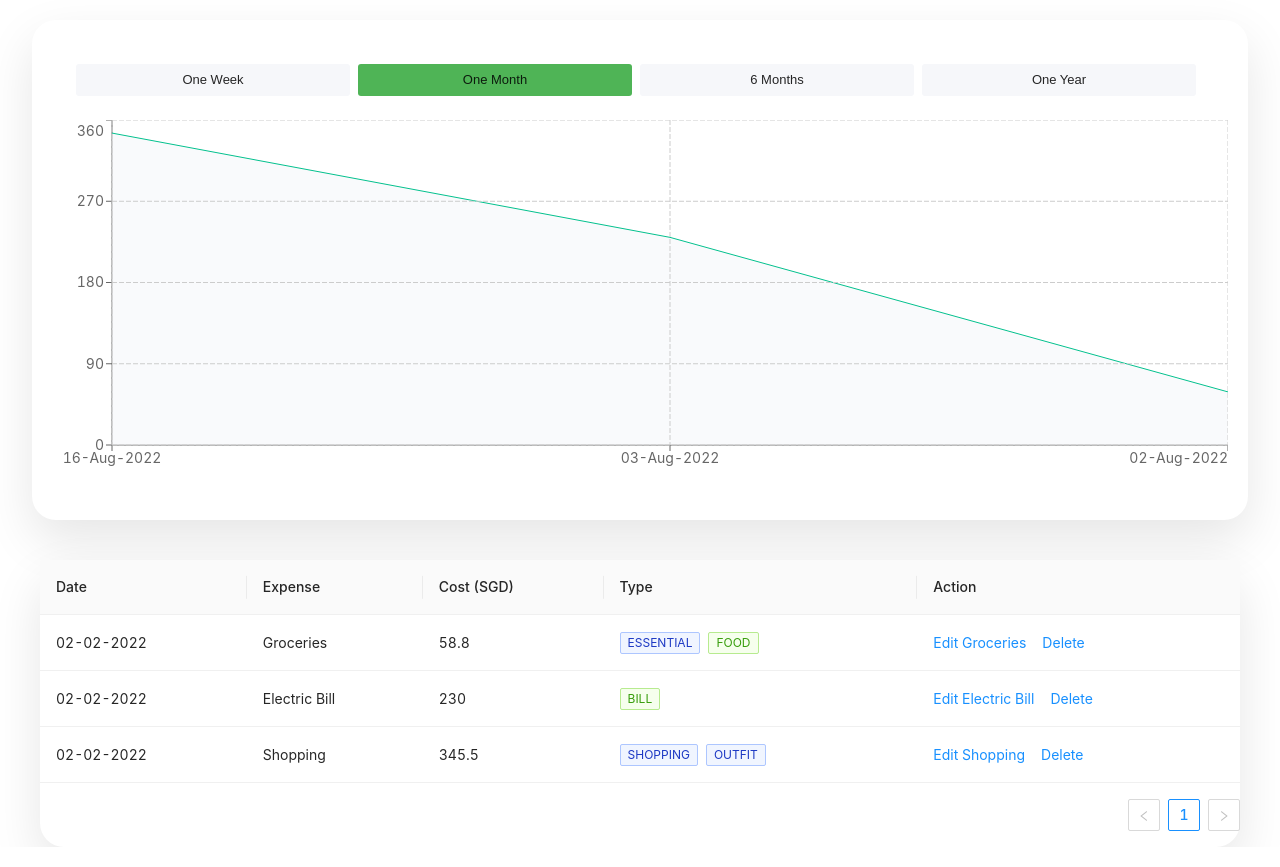
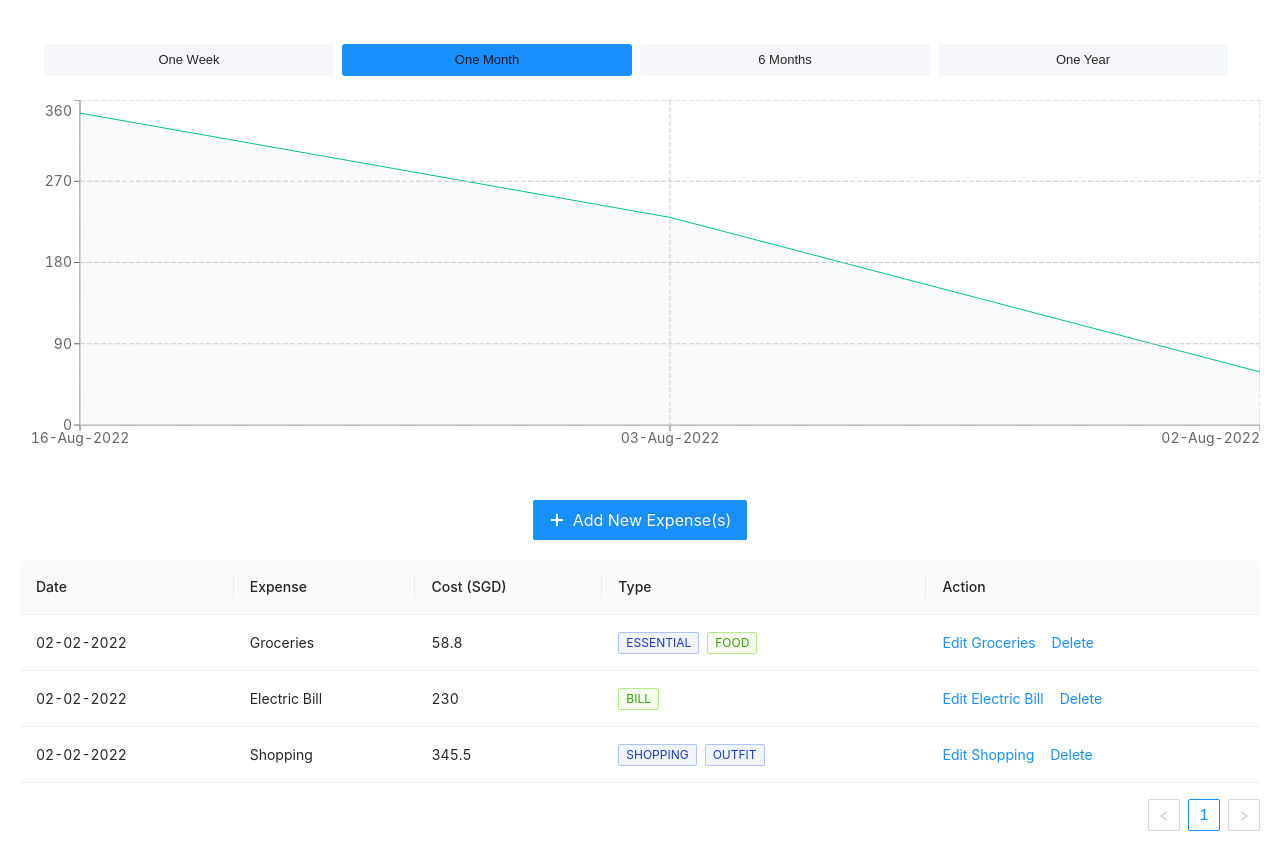
Before and after one commit to Bavithra/basic-expense-tracker, a React (Create React App) app: page / in a window 1280 px wide. Built offline with nearby package versions, Linux system fonts and the light colour scheme.

Commit message:
fix: Refactor to Expense pages, add expense button

```diff
--- a/src/App.tsx
+++ b/src/App.tsx
@@ -2,15 +2,14 @@ import React from 'react';
 import './App.css';
 import 'antd/dist/antd.min.css';
 
-import ExpenseHistory from './components/ExpenseHistory';
 import { Provider } from 'react-redux';
 import { store } from './redux/store';
-import ExpenseGraph from './components/ExpenseGraph';
+
+import ExpenseViewPage from './pages/ExpenseViewPage';
 
 const App = () => (
   <Provider store={store}>
-    <ExpenseGraph />
-    <ExpenseHistory />
+    <ExpenseViewPage />
   </Provider>
 );
 
--- a/src/common/ButtonGroup/ButtonGroup.styles.tsx
+++ b/src/common/ButtonGroup/ButtonGroup.styles.tsx
@@ -22,6 +22,6 @@ export const Button = styled.div`
   text-align: center;
   cursor: pointer;
   background: ${(props: ButtonProps) =>
-    props.isActive ? "#4fb456" : "#f6f7fa"};
+    props.isActive ? "#1890ff" : "#f6f7fa"};
   border-radius: 3px;
 `;
--- a/src/components/ExpenseGraph/ExpenseGraph.styles.tsx
+++ b/src/components/ExpenseGraph/ExpenseGraph.styles.tsx
@@ -7,11 +7,10 @@ export const Container = styled.div`
   display: flex;
   flex-direction: column;
   justify-content: center;
-  margin: 20px 32px 0;
   padding: 20px 20px 0;
   box-sizing: border-box;
   border-radius: 24px;
-  box-shadow: rgb(0 0 0 / 10%) 0px 20px 50px 0px;
+  box-shadow: rgb(0 0 0 / 10%);
 `;
 
 export const NewsTitle = styled.h1`
--- a/src/components/ExpenseGraph/ExpenseGraph.tsx
+++ b/src/components/ExpenseGraph/ExpenseGraph.tsx
@@ -82,7 +82,38 @@ function ExpenseGraph() {
             />
             <YAxis dataKey='cost' />
             <Area dataKey='cost' stroke='#04c18e' fill='#f6f7fa' />
-            <Tooltip payload={[{ name: '05-01', value: 12, unit: 'kg' }]} />
+            <Tooltip content={(props) => (
+    <div style={{
+      border: '#bbb 1.5px solid',
+    }}>
+      <p style={{
+        margin: '0 0',
+        padding: '3px 7.5px',
+        backgroundColor: 'white',
+      }}>
+        {props.payload && props.payload[0] != null && props.payload[0].payload.expense}
+      </p>
+      <p style={{
+        margin: '0 0',
+        padding: '3px 7.5px',
+        backgroundColor: 'white',
+      }}>
+        {props.payload && props.payload[0] != null && props.payload[0].payload.date}
+      </p>
+      <p style={{
+        margin: '0 0',
+        padding: '3px 7.5px',
+        backgroundColor: 'white',
+        color: '#007AFF',
+      }}>
+        Cost:
+        {' '}
+        {
+          props.payload && props.payload[0] != null && props.payload[0].payload.cost
+        }
+      </p>
+    </div>
+  )} />
             <CartesianGrid stroke='#ccc' strokeDasharray='5 2' />
           </AreaChart>
         </ResponsiveContainer>
--- a/src/components/ExpenseHistory/ExpenseHistory.styles.tsx
+++ b/src/components/ExpenseHistory/ExpenseHistory.styles.tsx
@@ -1,7 +1,8 @@
 import styled from "styled-components";
 
 export const Container = styled.div`
-  margin: 40px;
+  padding: 20px;
+  width: 100%;
   border-radius: 24px;
-  box-shadow: rgb(0 0 0 / 10%) 0px 20px 50px 0px;
+  box-shadow: rgb(0 0 0 / 10%);
 `;
--- /dev/null
+++ b/src/pages/ExpenseViewPage/ExpenseViewPage.styles.tsx
@@ -0,0 +1,5 @@
+import styled from "styled-components";
+
+export const ButtonContainer = styled.div`
+  text-align: center;
+`;
--- /dev/null
+++ b/src/pages/ExpenseViewPage/ExpenseViewPage.tsx
@@ -0,0 +1,29 @@
+import React from 'react';
+import { Button } from 'antd';
+import { PlusOutlined } from '@ant-design/icons';
+
+import ExpenseGraph from '../../components/ExpenseGraph';
+import ExpenseHistory from '../../components/ExpenseHistory';
+import { Colors } from '../../styles/Colors';
+import { ButtonContainer } from './ExpenseViewPage.styles';
+
+function ExpenseViewPage() {
+  return (
+    <>
+      <ExpenseGraph />
+      <ButtonContainer>
+        <Button
+          type='primary'
+          color={Colors.green1}
+          icon={<PlusOutlined />}
+          size='large'
+        >
+          Add New Expense(s)
+        </Button>
+      </ButtonContainer>
+      <ExpenseHistory />
+    </>
+  );
+}
+
+export default ExpenseViewPage;
--- /dev/null
+++ b/src/pages/ExpenseViewPage/index.tsx
@@ -0,0 +1 @@
+export { default } from './ExpenseViewPage';
--- a/src/styles/Colors.ts
+++ b/src/styles/Colors.ts
@@ -3,7 +3,7 @@ export const Colors = {
   primary2: '#8390D3',
   primary3: '#F1EDF6',
   blue1: '#0062FF',
-  green1: '#4fb456',
+  green1: '#1890ff',
   grey1: '#777777',
   grey2: '#363636',
   grey3: '#707070',
--- a/src/utils/GraphUtil.ts
+++ b/src/utils/GraphUtil.ts
@@ -31,6 +31,7 @@ export function getFormattedGraphData(
     .map((expense) => {
       return {
         date:  DateUtil.getDisplayDate(expense.date),
+        expense: expense.expense,
         cost: expense.cost,
       };
     })
```
